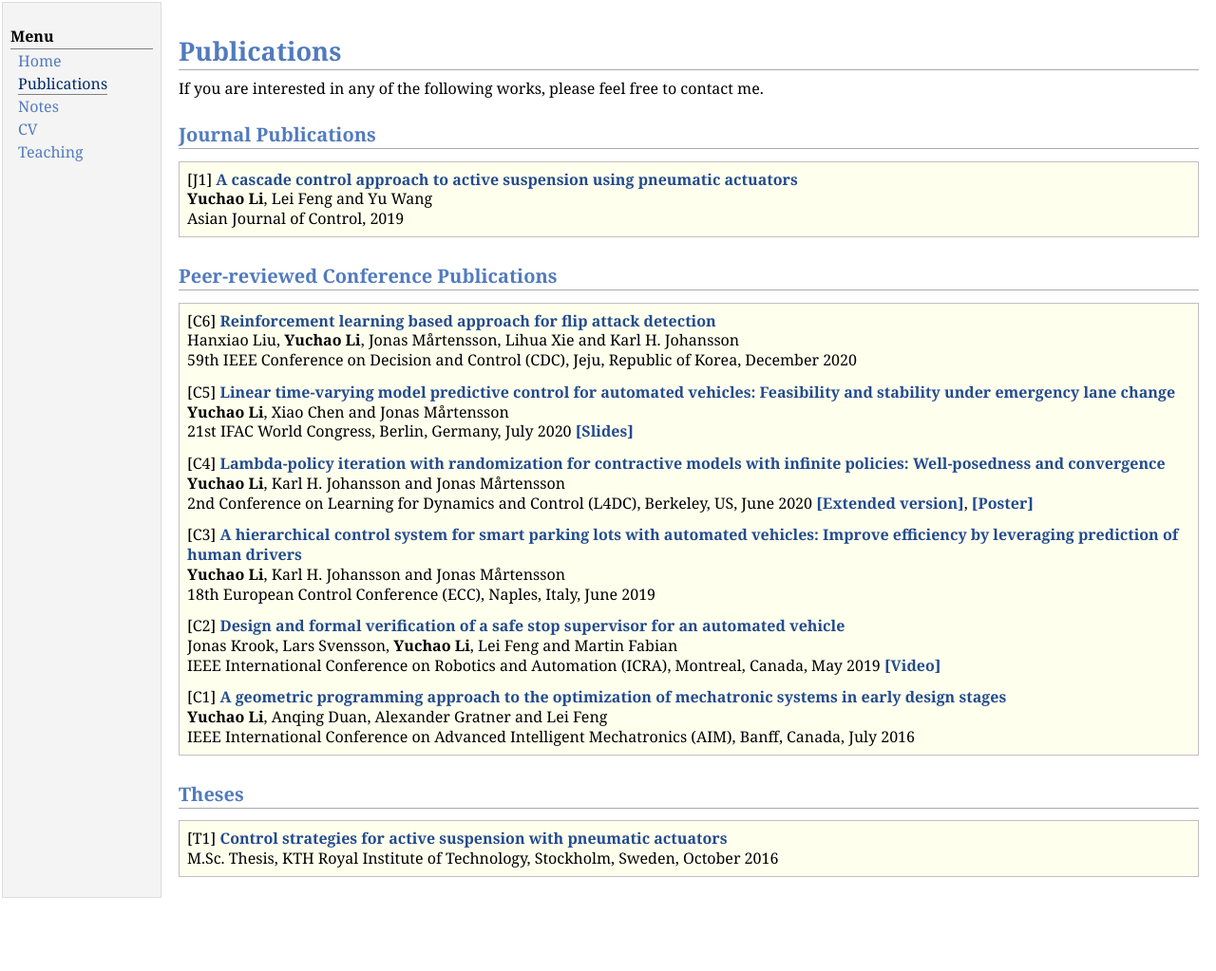
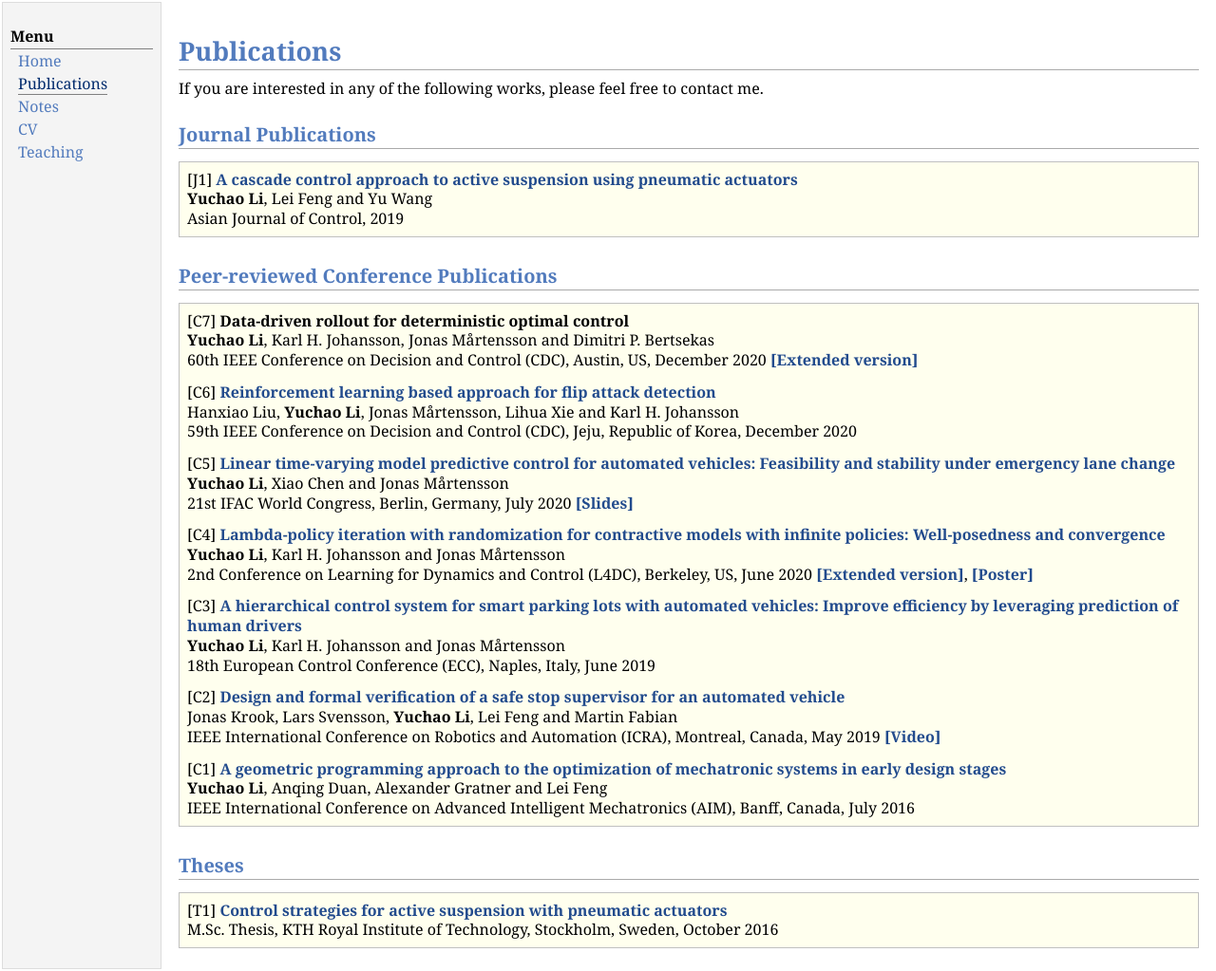
Before and after one commit to yuchaotaigu/yuchaotaigu.github.io, a Jekyll site: the page research.html, which Jekyll copies as it is, in a window 1280 px wide. Shown: the whole page at 95% size. Built offline with Jekyll 4.4.1, drawn with Linux system fonts in a browser that asks for light colours; comment, search, counter and statistics services are not loaded; before the commit the page ends 948 px from its top, so only the background shows below that.

Commit message:
2021 cdc paper added

```diff
--- a/research.html
+++ b/research.html
@@ -40,6 +40,9 @@ If you are interested in any of the following works, please feel free to contact
 <h2>Peer-reviewed Conference Publications</h2>
 <div class="infoblock">
 <div class="blockcontent">
+<p>[C7] <b>Data-driven rollout for deterministic optimal control</b><br />
+<b>Yuchao Li</b>, Karl H. Johansson, Jonas Mårtensson and Dimitri P. Bertsekas <br />
+60th IEEE Conference on Decision and Control (CDC), Austin, US, December 2020 <a href="https://arxiv.org/abs/2105.03116"><b>[Extended version]</b></a></p>
 <p>[C6] <a href="https://ieeexplore.ieee.org/abstract/document/9303818"><b>Reinforcement learning based approach for flip attack detection</b></a><br />
 Hanxiao Liu, <b>Yuchao Li</b>, Jonas Mårtensson, Lihua Xie and Karl H. Johansson <br />
 59th IEEE Conference on Decision and Control (CDC), Jeju, Republic of Korea, December 2020 </p>
```
